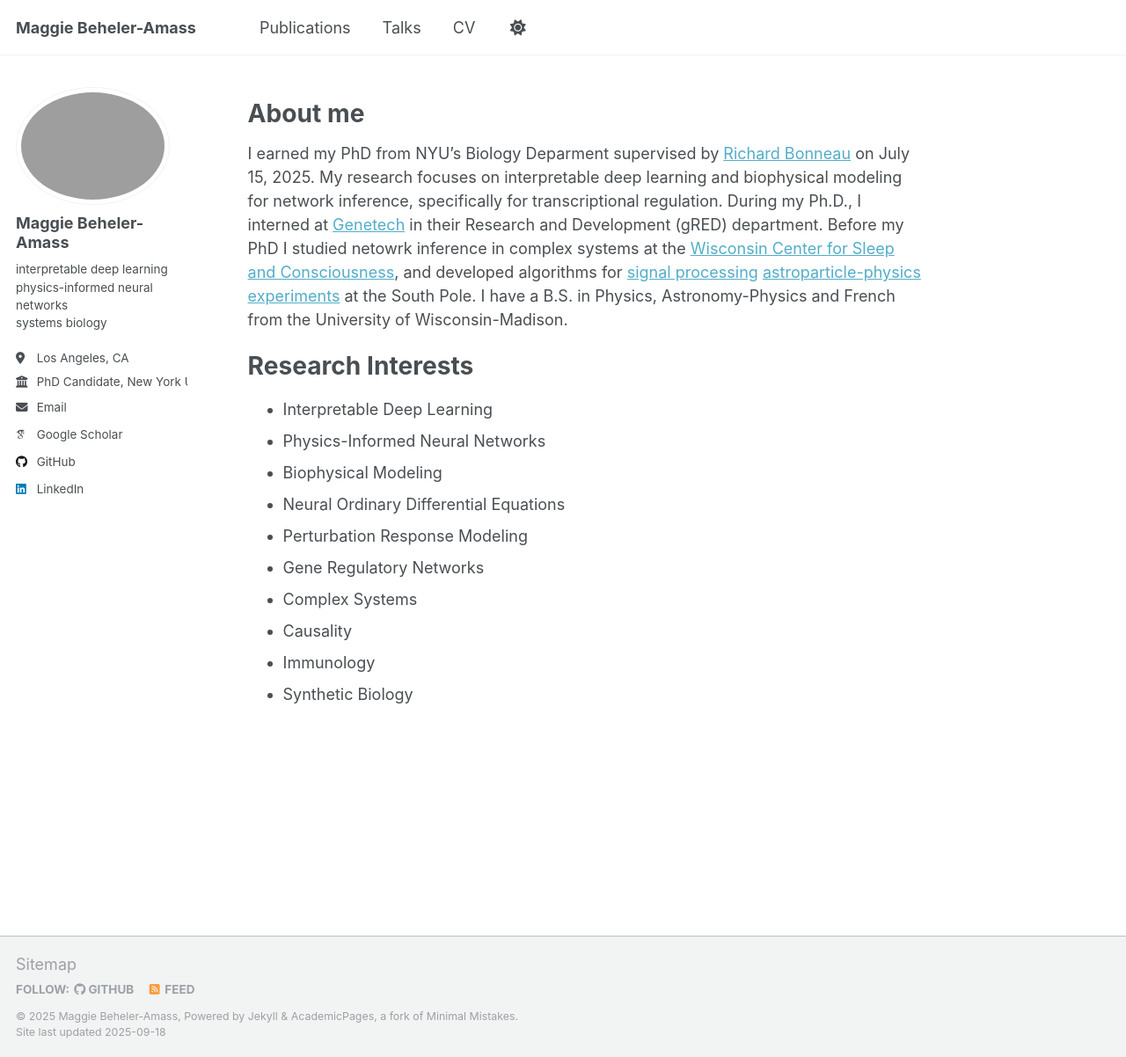
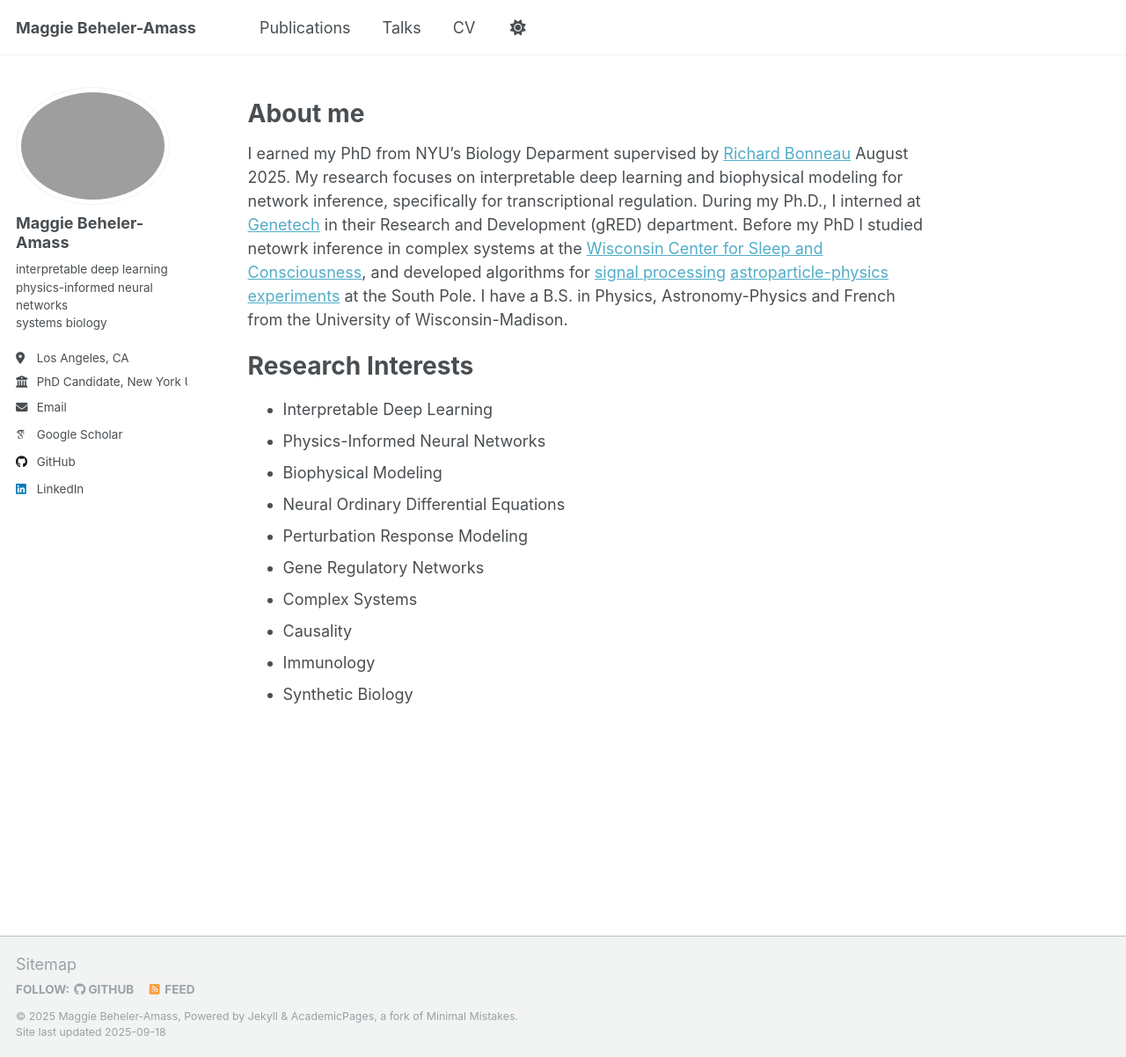
Before and after one commit to maggiealetha/maggiealetha.github.io, a Jekyll site: the page built from _pages/about.md, in a window 1280 px wide and 1202 px high. Shown: the whole window at 88% size. Built offline with Jekyll 4.4.1, drawn with Linux system fonts in a browser that asks for light colours; some web fonts are replaced.

Commit message:
Update about.md

```diff
--- a/_pages/about.md
+++ b/_pages/about.md
@@ -8,7 +8,7 @@ redirect_from:
 ---
 About me
 ======
-I earned my PhD from NYU's Biology Deparment supervised by [Richard Bonneau](https://www.gene.com/scientists/our-scientists/richard-bonneau) on July 15, 2025. My research focuses on interpretable deep learning and biophysical modeling for network inference, specifically for transcriptional regulation. During my Ph.D., I interned at [Genetech](https://www.gene.com/) in their Research and Development (gRED) department. Before my PhD I studied netowrk inference in complex systems at the [Wisconsin Center for Sleep and Consciousness](https://centerforsleepandconsciousness.psychiatry.wisc.edu/), and developed algorithms for [signal processing](https://www.nevis.columbia.edu/reu/2017/) [astroparticle-physics experiments](https://wipac.wisc.edu/) at the South Pole. I have a B.S. in Physics, Astronomy-Physics and French from the University of Wisconsin-Madison.
+I earned my PhD from NYU's Biology Deparment supervised by [Richard Bonneau](https://www.gene.com/scientists/our-scientists/richard-bonneau) August 2025. My research focuses on interpretable deep learning and biophysical modeling for network inference, specifically for transcriptional regulation. During my Ph.D., I interned at [Genetech](https://www.gene.com/) in their Research and Development (gRED) department. Before my PhD I studied netowrk inference in complex systems at the [Wisconsin Center for Sleep and Consciousness](https://centerforsleepandconsciousness.psychiatry.wisc.edu/), and developed algorithms for [signal processing](https://www.nevis.columbia.edu/reu/2017/) [astroparticle-physics experiments](https://wipac.wisc.edu/) at the South Pole. I have a B.S. in Physics, Astronomy-Physics and French from the University of Wisconsin-Madison.
 
 Research Interests
 ======
```
